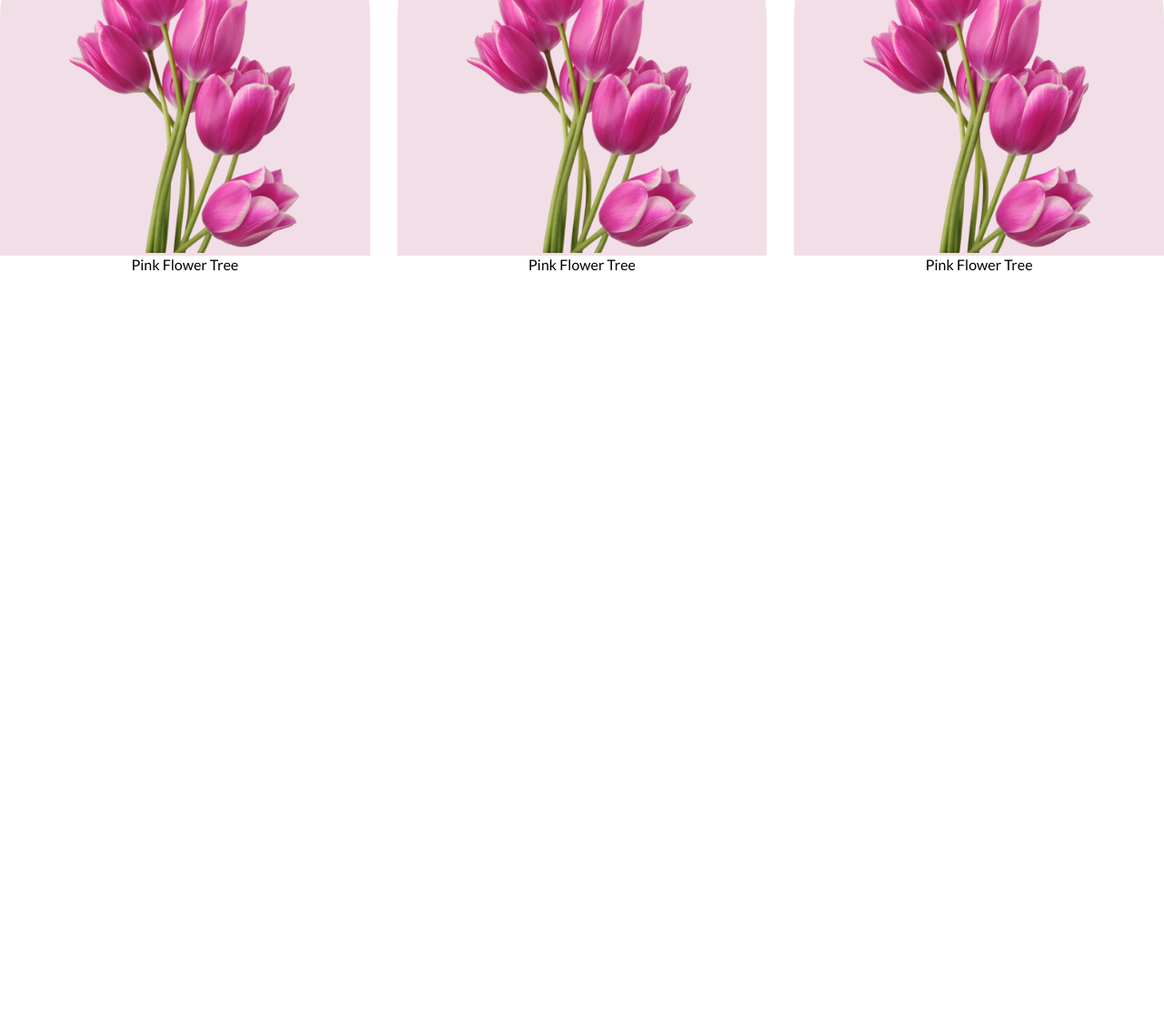
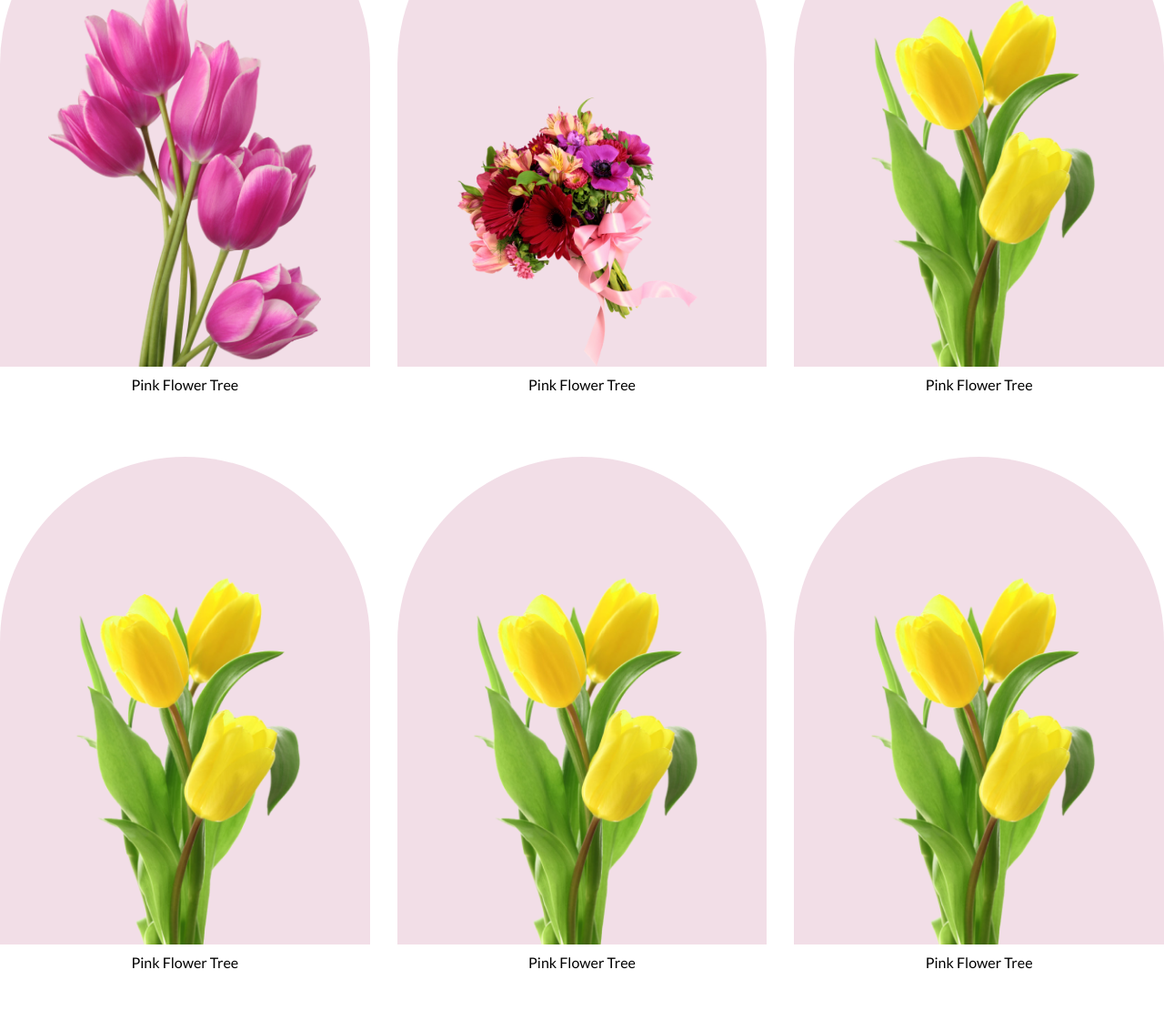
Before and after one commit to abdeyrabby404/Flower-shop-project, a plain HTML site: page index.html in a window 1280 px wide. Shown: the part 1488-2598 px from the top of the page at 91% size. Before the commit the page ends 1966 px from the top, so only its background shows below. Drawn offline with Linux system fonts and the light colour scheme.

Commit message:
flowers featured added

```diff
--- a/index.html
+++ b/index.html
@@ -39,7 +39,7 @@
                </div>
                 <div class="flower-box">
                     <div class="flower-box-image">
-                        <img src="Asset/pngwing 6.png" alt="">
+                        <img src="Asset/pngwing 5.png" alt="">
                     </div>
                     <div class="flower-box-caption center">
                          <p>Pink Flower Tree</p>
@@ -47,7 +47,31 @@
                </div>
                 <div class="flower-box">
                     <div class="flower-box-image">
-                        <img src="Asset/pngwing 6.png" alt="">
+                        <img src="Asset/pngwing 7.png" alt="">
+                    </div>
+                    <div class="flower-box-caption center">
+                         <p>Pink Flower Tree</p>
+                    </div>
+               </div>
+               <div class="flower-box">
+                    <div class="flower-box-image">
+                        <img src="Asset/pngwing 7.png" alt="">
+                    </div>
+                    <div class="flower-box-caption center">
+                         <p>Pink Flower Tree</p>
+                    </div>
+               </div>
+               <div class="flower-box">
+                    <div class="flower-box-image">
+                        <img src="Asset/pngwing 7.png" alt="">
+                    </div>
+                    <div class="flower-box-caption center">
+                         <p>Pink Flower Tree</p>
+                    </div>
+               </div>
+               <div class="flower-box">
+                    <div class="flower-box-image">
+                        <img src="Asset/pngwing 7.png" alt="">
                     </div>
                     <div class="flower-box-caption center">
                          <p>Pink Flower Tree</p>
--- a/styles/style.css
+++ b/styles/style.css
@@ -2,6 +2,7 @@
 *{
     margin: 0px;
     padding: 0px;
+    box-sizing: border-box;
 }
 
 .lato-regular {
@@ -94,26 +95,44 @@ main{
   margin-bottom: 178px;
  }
 .flower-box-container{
-  display: flex;
+  display: grid;
   gap: 30px;
+  grid-template-columns: repeat(3,1fr);
+  /* grid-template-rows: 400px; */
+  margin-top: 80px;
+  /* border: 1px solid tomato; */
 }
 
 .flower-box{
-  width: 464px;
-  padding: 110px 78px 0px 76px;
+  width: 100%;
+  height: 605px;
+  display: flex;
+  flex-direction: column;
+  gap: 10px;
+
+}
+.flower-box-image{
   background-color: rgba(167, 33, 98, 0.15);
+  /* text-align: center; */
+  overflow: hidden;
   border-top-left-radius: 300px;
   border-top-right-radius: 300px;
-  margin-top: 32px;
+  height: 90%;
+  position: relative;
+  display: flex;
+  justify-content: center;
 }
 .flower-box-image img{
-  width: 100%;
+  width: 300px;
+  padding-top: 100px;
+  position: absolute;
+  bottom: 0px;
+  /* border: 1px solid black; */
 }
 .flower-box-caption{
-  background-color: white;
-  margin-right: -78px;
-  margin-left: -76px;
+  height: 10%;
 }
+
 
 
 
@@ -130,7 +149,12 @@ main{
   }
   .header-tile{
   font-size: 20px;
-}
+ }
+ .flower-box-container{
+  grid-template-columns: repeat(1,1fr);
+ }
+
+
 }
 /* media query for medium device */
 @media screen and (min-width: 577px) and (max-width: 992px) {
@@ -142,4 +166,7 @@ main{
   img{
     width: 300px;
   }
+  .flower-box-container{
+    grid-template-columns: repeat(2,1fr);
+  }
 }
```
Also changed, not shown: Asset/Project/Happy-new-year-project/index.html (added, +59 -0 lines).
